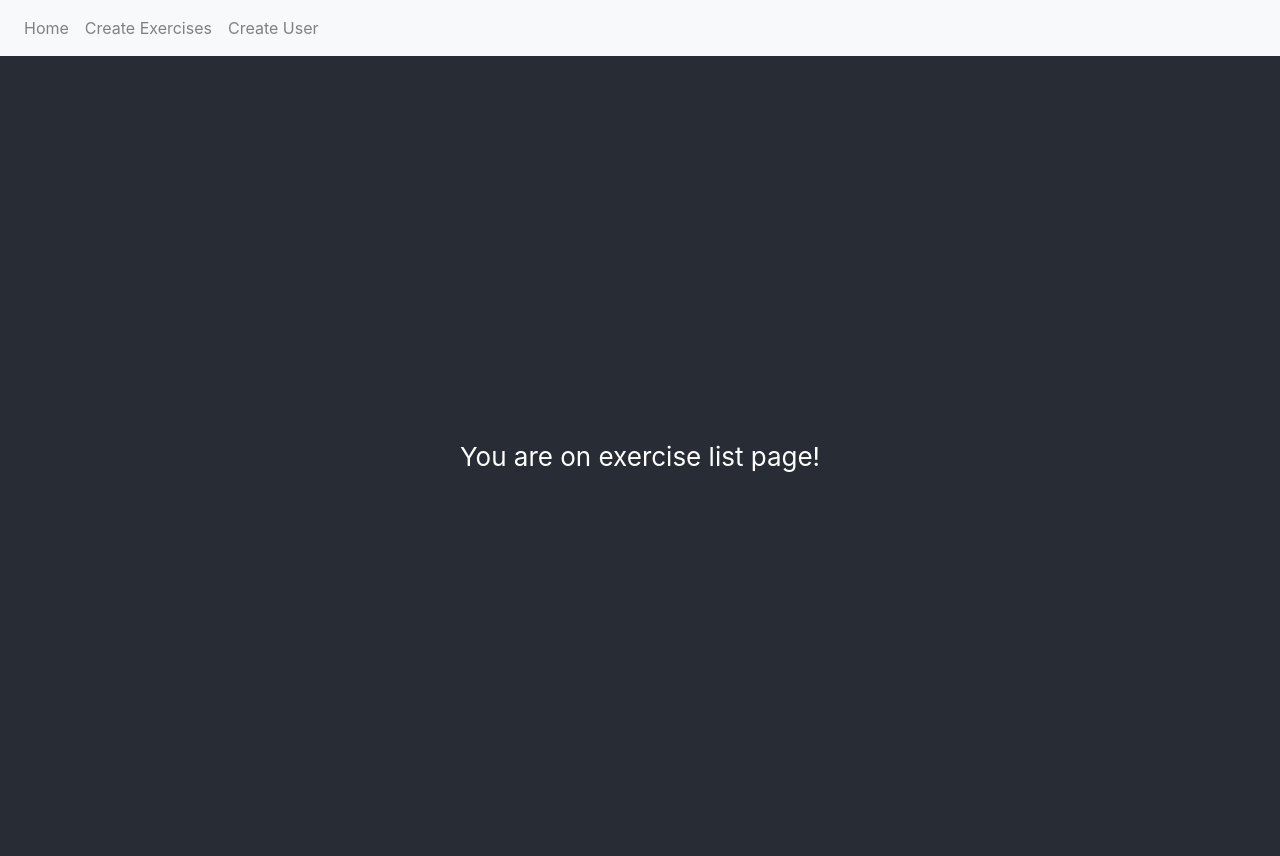
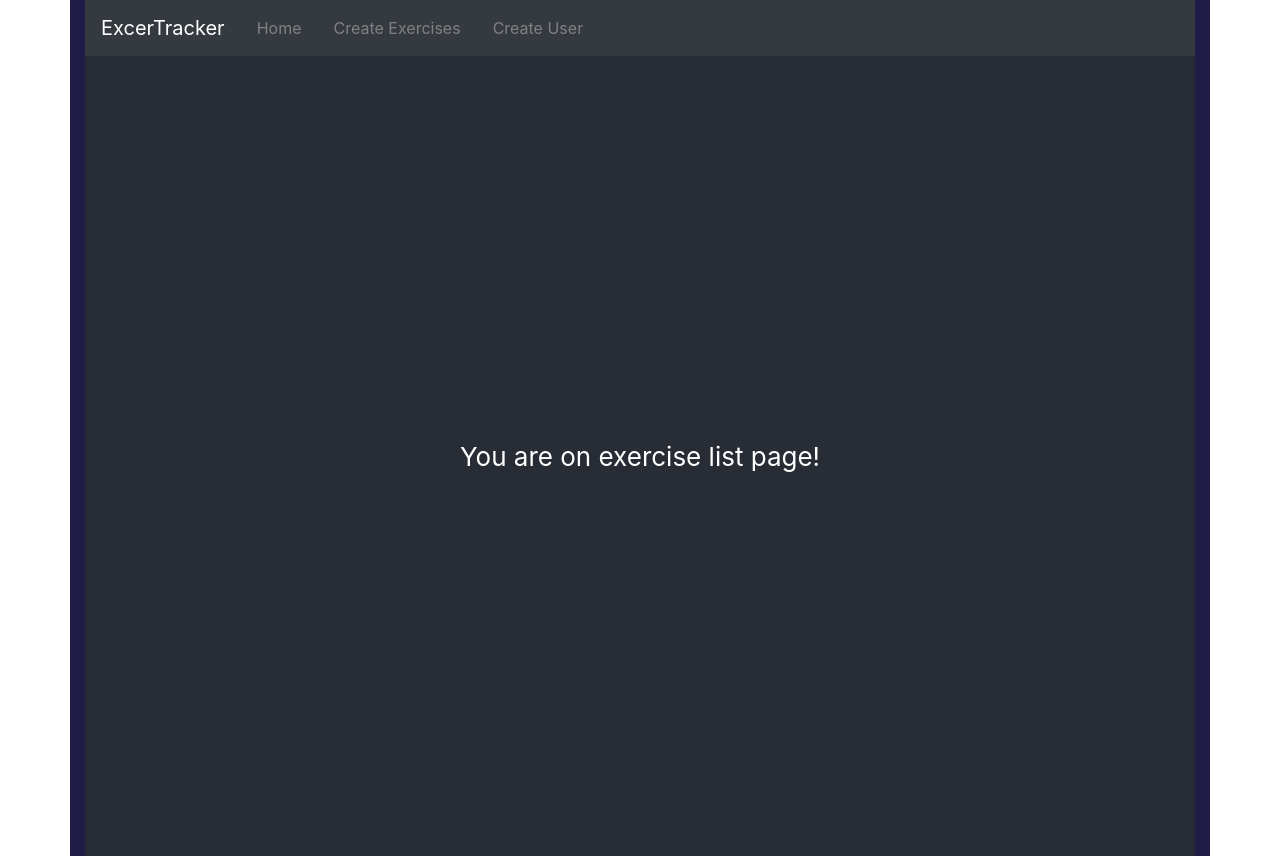
Before and after one commit to tanzimrayhan/Exerciser, a React (Create React App) app: page / in a window 1280 px wide. Built offline with nearby package versions, Linux system fonts and the light colour scheme.

Commit message:
Fixed color scheme

```diff
--- a/public/index.html
+++ b/public/index.html
@@ -16,7 +16,7 @@
 
 <body>
   <noscript>You need to enable JavaScript to run this app.</noscript>
-  <div id="root"></div>
+  <div id="root" backgroundColor:"#704887"></div>
 
 </body>
 
--- a/src/App.js
+++ b/src/App.js
@@ -13,14 +13,16 @@ import CreateUser from './components/create-user.component'
 
 function App() {
   return (
-    <Router>
+    <Router  >
+      <div className="container"  style={{backgroundColor:"#1f1c47"}} >
       <Navigation />
+
       {/* <br /> */}
       <Route path="/" exact component={ExercisesList} />
       <Route path="/edit/:id" component={EditExercise} />
       <Route path="/create" exact component={CreateExercise} />
       <Route path="/user" exact component={CreateUser} />
-
+      </div>
     </Router>
   );
 }
--- a/src/components/navbar.component.js
+++ b/src/components/navbar.component.js
@@ -11,7 +11,9 @@ class Navigation extends Component {
 
             <header className="hamburger" >
 
-            <Navbar bg="light" expand="lg">
+
+            <nav className="navbar navbar-dark bg-dark navbar-expand-lg">
+        <Link to="/" className="navbar-brand">ExcerTracker</Link>
 
                 <Nav className="mr-auto">
                     <Nav.Link ><Link to="/" style={{ color: "grey" }}>Home </Link></Nav.Link>
@@ -21,9 +23,9 @@ class Navigation extends Component {
 
                 </Nav>
 
+            </nav>
 
 
-            </Navbar>
             </header>
 
 
```
